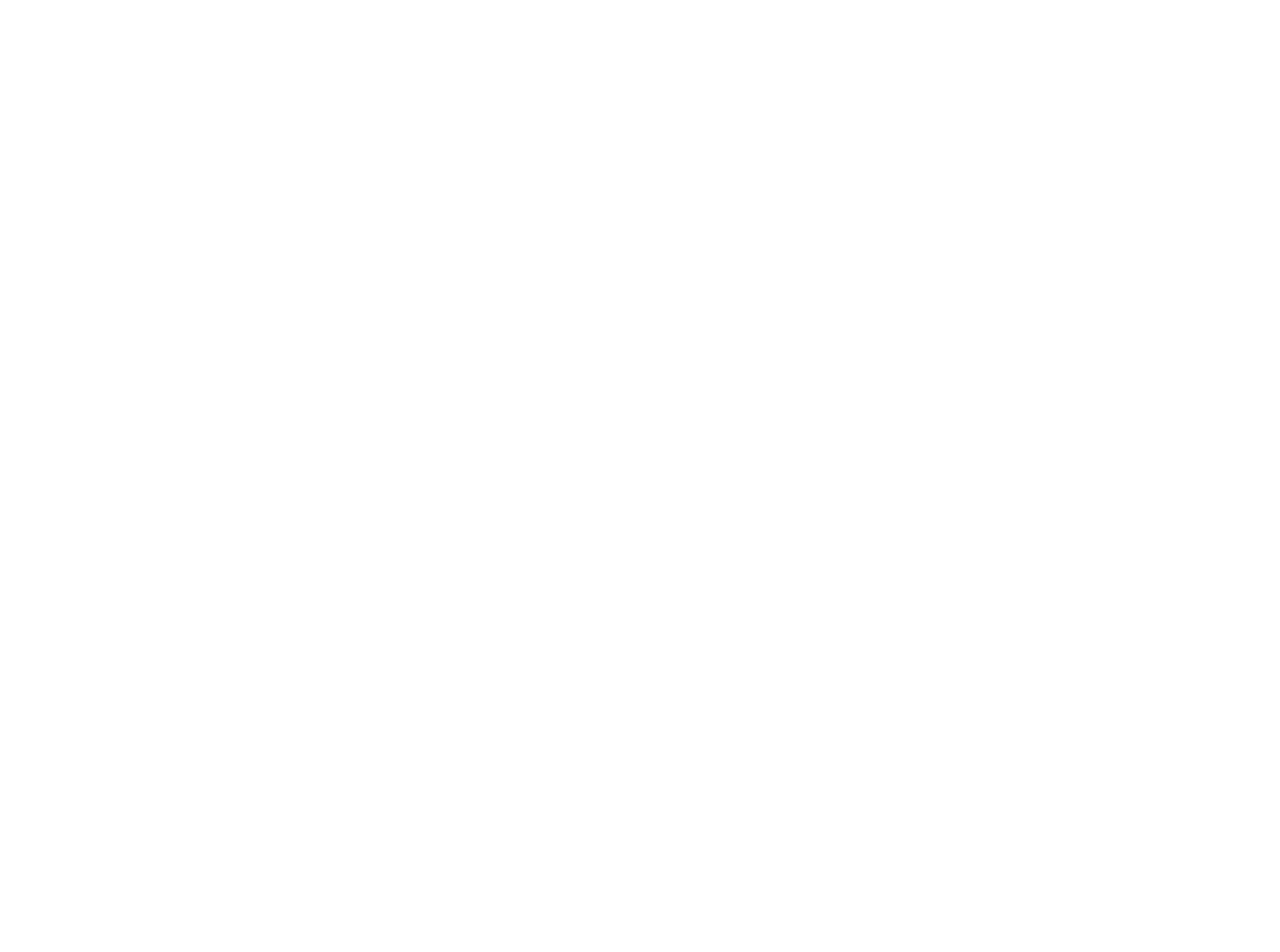
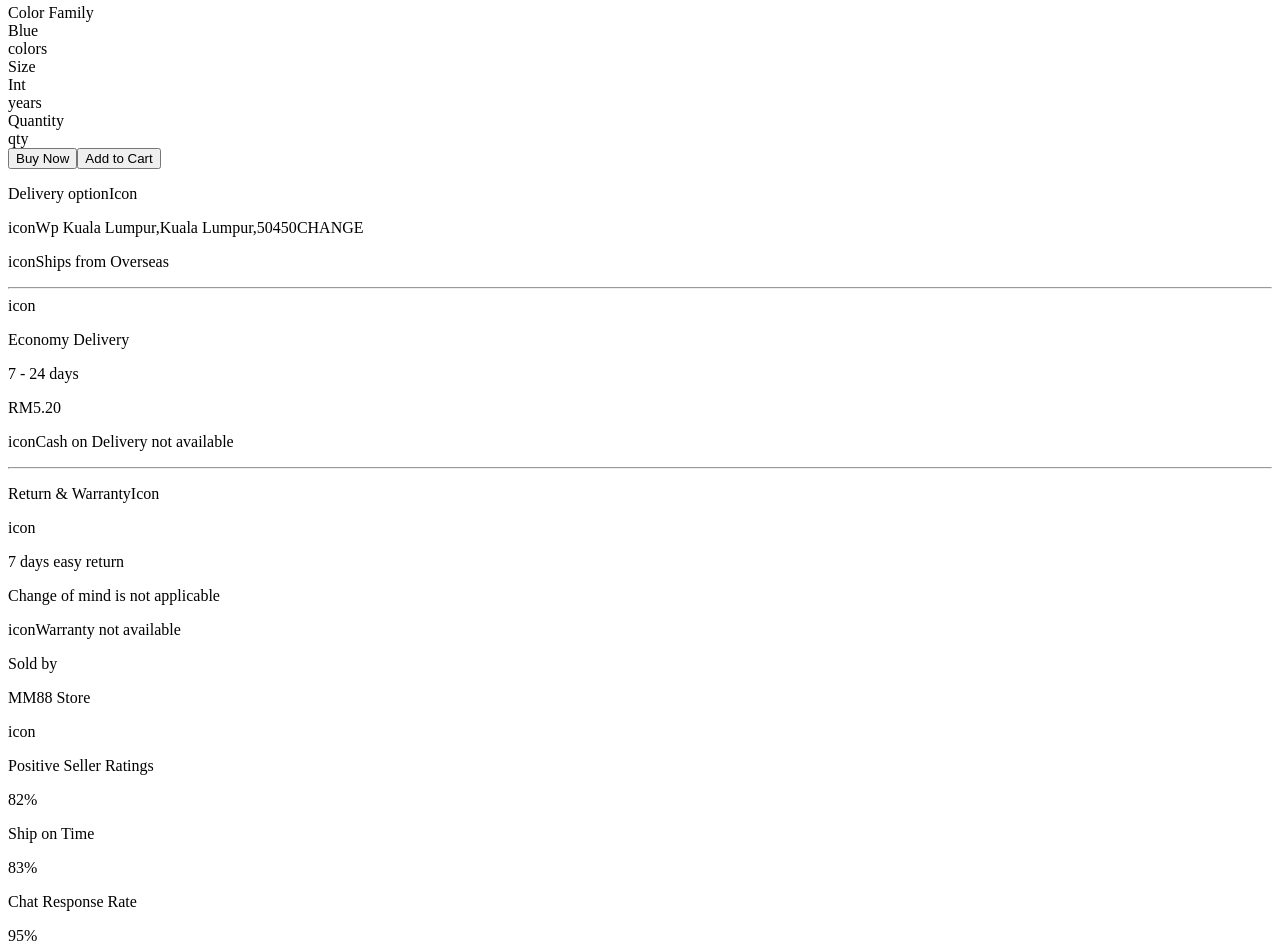
Before and after one commit to tomchoo46/shopping, a Vue app: page / in a window 1280 px wide. Shown: the part 280-1232 px from the top of the page. Before the commit the page ends 800 px from the top, so only its background shows below. Built offline with nearby package versions, Linux system fonts and the light colour scheme.

Commit message:
html structure part 2

```diff
--- a/src/App.vue
+++ b/src/App.vue
@@ -1,20 +1,25 @@
 <template>
   <div id="app">
-    <product-detail></product-detail>
+    <div class="container">
+      <img src="" alt="">
+      <product-detail></product-detail>
+      <shipping-info></shipping-info>
+    </div>
   </div>
 </template>
 
 <script>
 import ProductDetail from './components/ProductDetail.vue'
+import ShippingInfo from './components/ShippingInfo.vue'
 
 export default {
   name: 'app',
   components: {
-    "product-detail": ProductDetail
+    "product-detail": ProductDetail,
+    "shipping-info": ShippingInfo
   }
 }
 </script>
 
 <style>
-
 </style>
--- a/src/components/ProductDetail.vue
+++ b/src/components/ProductDetail.vue
@@ -9,7 +9,35 @@
     <div>
         <span>Brand: </span><span> OEM | More Girls from OEM</span>
     </div>
-
+    <hr>
+    <p>RM53.00</p>
+    <p>RM88.40 -40%</p>
+    <hr>
+    <!-- color family -->
+    <div>
+      <div>Color Family</div>
+      <div>
+        <div>Blue</div>
+        <div>colors</div>
+      </div>
+    </div>
+    <!-- size -->
+    <div>
+      <div>Size</div>
+      <div>
+        <div>Int</div>
+        <div>years</div>
+      </div>
+    </div>
+    <!-- qty -->
+    <div>
+      <div>Quantity</div>
+      <div>qty</div>
+    </div>
+    <div>
+      <button>Buy Now</button>
+      <button>Add to Cart</button>
+    </div>
   </div>
 </template>
 
--- /dev/null
+++ b/src/components/ShippingInfo.vue
@@ -0,0 +1,61 @@
+<template>
+  <div>
+    <p><span>Delivery option</span><span>Icon</span></p>
+    <p><span>icon</span><span>Wp Kuala Lumpur,Kuala Lumpur,50450</span><span>CHANGE</span></p>
+    <p><span>icon</span><span>Ships from Overseas</span></p>
+    <hr>
+    <div>
+      <span>icon</span>
+      <div>
+        <p>Economy Delivery</p>
+        <p>7 - 24 days</p>
+      </div>
+      <span>RM5.20</span>
+    </div>
+    <p><span>icon</span><span>Cash on Delivery not available</span></p>
+    <hr>
+    <p><span>Return &amp; Warranty</span><span>Icon</span></p>
+    <div>
+      <span>icon</span>
+      <div>
+        <p>7 days easy return</p>
+        <p>Change of mind is not applicable</p>
+      </div>
+    </div>
+    <p><span>icon</span><span>Warranty not available</span></p>
+    <div>
+      <div>
+        <p>Sold by</p>
+        <p>MM88 Store</p>
+      </div>
+      <span>icon</span>
+    </div>
+    <div>
+      <div>
+        <p>Positive Seller Ratings</p>
+        <p>82%</p>
+      </div>
+      <div>
+        <p>Ship on Time</p>
+        <p>83%</p>
+      </div>
+      <div>
+        <p>Chat Response Rate</p>
+        <p>95%</p>
+      </div>
+    </div>
+    <a href="#">GO TO STORE</a>
+  </div>
+</template>
+
+<script>
+export default {
+  name: "ProductDetail",
+  props: [],
+  methods: {
+  }
+};
+</script>
+
+<style>
+</style>
```
Lines whose indentation alone changed are shown as unchanged.
